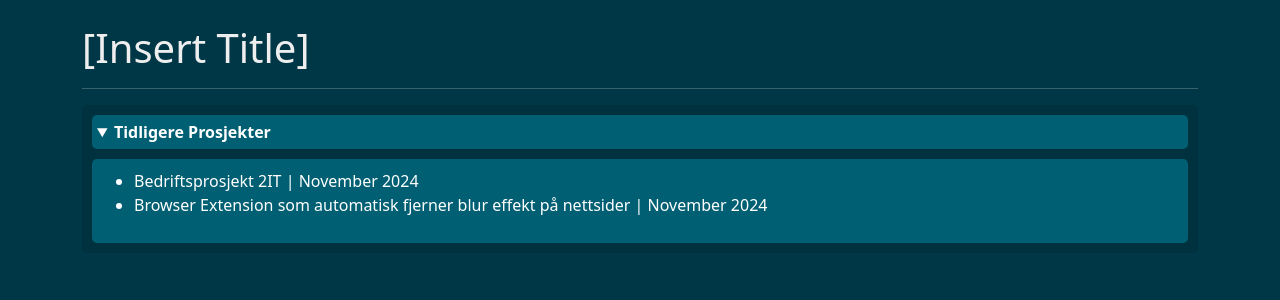
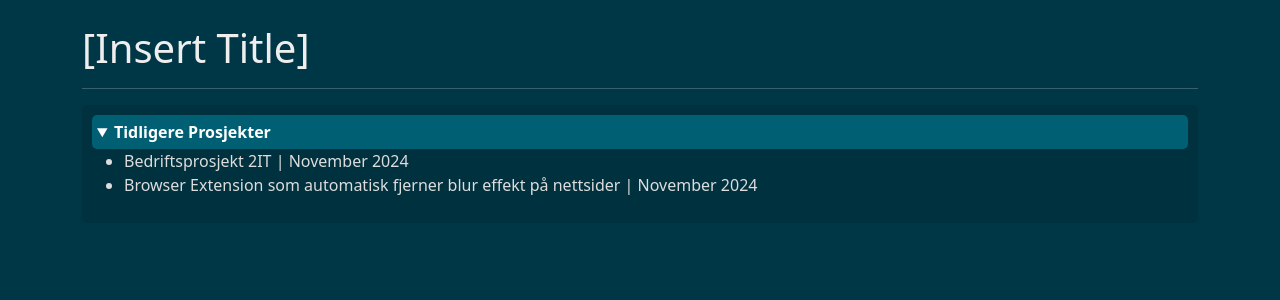
Before and after one commit to TheN4meless0ne/Den-store-f-rjulsoppgaven_YFF-Elias, a Flask app: page / in a window 1280 px wide, after a click on "Tidligere Prosjekter". Shown: the part 56-356 px from the top of the page. Run offline with Flask 3, Linux system fonts and the light colour scheme; some libraries are stand-ins or nearby versions.

Commit message:
changed past project box

```diff
--- a/portfolio/static/css/style.css
+++ b/portfolio/static/css/style.css
@@ -17,11 +17,3 @@ summary {
     border-radius: 5px;
     color: white;
 }
-
-details div {
-    margin-top: 10px;
-    background-color: #005f73; /* Different shade for div */
-    padding: 10px;
-    border-radius: 5px;
-    color: white;
-}
--- a/portfolio/templates/index.html
+++ b/portfolio/templates/index.html
@@ -5,12 +5,10 @@
     <hr>
     <details>
         <summary>Tidligere Prosjekter</summary>
-        <div>
-            <ul>
-                <li><a href="https://github.com/TheN4meless0ne/burger-website" class="normalText">Bedriftsprosjekt 2IT | November 2024</a></li>
-                <li><a href="https://https://github.com/TheN4meless0ne/NoPaywallinator" class="normalText">Browser Extension som automatisk fjerner blur effekt på nettsider | November 2024</a></li>
-                <!-- Continue as needed -->
-            </ul>
-        </div>
+        <ul>
+            <li><a href="https://github.com/TheN4meless0ne/burger-website" class="normalText">Bedriftsprosjekt 2IT | November 2024</a></li>
+            <li><a href="https://https://github.com/TheN4meless0ne/NoPaywallinator" class="normalText">Browser Extension som automatisk fjerner blur effekt på nettsider | November 2024</a></li>
+            <!-- Continue as needed -->
+        </ul>
     </details>
 {% endblock content %}
```
